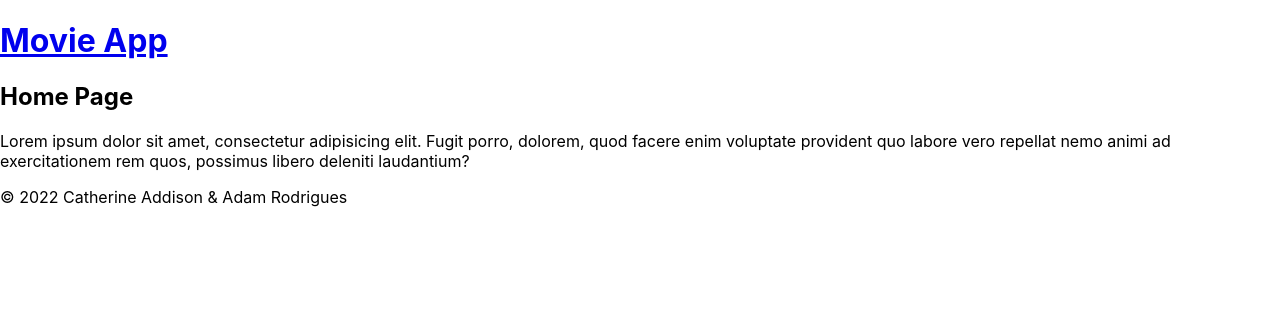
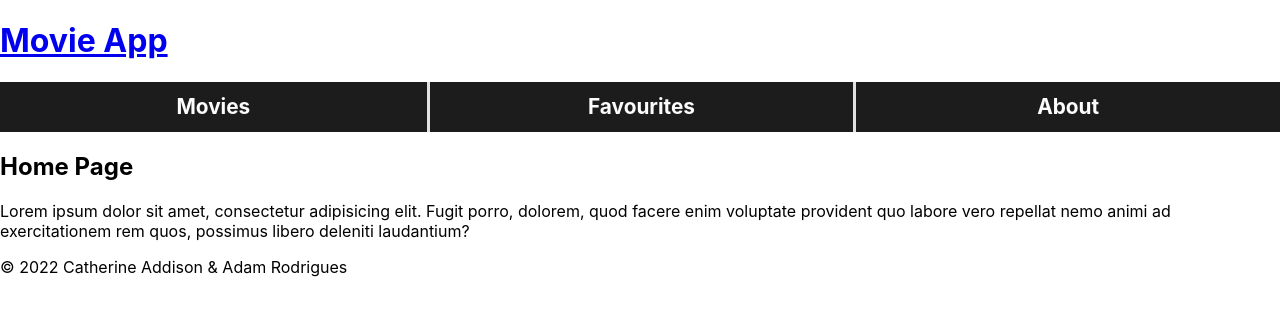
Before and after one commit to CAddison4/ReactProject1, a React (Create React App) app: page / in a window 1280 px wide. Shown: the top 316 px of the page. Built offline with nearby package versions, Linux system fonts and the light colour scheme.

Commit message:
updated nav

```diff
--- a/src/components/Header.js
+++ b/src/components/Header.js
@@ -1,18 +1,16 @@
 // Header
 
-// import Nav from "./Nav";
+import Nav from "./Nav";
+import { Link } from "react-router-dom";
 import { appTitle } from "../globals/globals";
 
 const Header = () => {
   return (
     <header>
-      {/* The below anchor tag code is incorrect...
-			    Use React Router's Link component for internal
-				links */}
       <h1>
-        <a href="/">{appTitle}</a>
+        <Link to="/">{appTitle}</Link>
       </h1>
-      {/* <Nav /> */}
+      {<Nav />}
     </header>
   );
 };
--- a/src/components/Nav.js
+++ b/src/components/Nav.js
@@ -0,0 +1,28 @@
+// Nav
+import { NavLink } from "react-router-dom";
+
+import "../styles/main-nav.css";
+
+const Nav = () => {
+  function blur(e) {
+    e.target.blur();
+  }
+
+  return (
+    <nav className="main-nav" onClick={blur}>
+      <ul>
+        <li>
+          <NavLink to="/">Movies</NavLink>
+        </li>
+        <li>
+          <NavLink to="/favourites">Favourites</NavLink>
+        </li>
+        <li>
+          <NavLink to="/about">About</NavLink>
+        </li>
+      </ul>
+    </nav>
+  );
+};
+
+export default Nav;
--- /dev/null
+++ b/src/styles/main-nav.css
@@ -0,0 +1,36 @@
+.main-nav {
+    width: 100%;
+    background-color: #1c1c1c;
+  }
+
+  .main-nav ul {
+    margin: 0;
+    padding: 0;
+    list-style: none;
+    line-height: 1;
+    display: flex;
+  }
+
+  .main-nav li {
+    flex: 1;
+  }
+
+  .main-nav a {
+    color: #fcfcfc;
+    text-decoration: none;
+    display: block;
+    line-height: 50px;
+    font-size: 1.3em;
+    font-weight: bold;
+    padding: 0;
+    text-align: center;
+  }
+
+  .main-nav li:not(:first-child) a {
+    border-left: 3px solid #e1e1e1;
+  }
+  .main-nav a:hover,
+  .main-nav a:focus,
+  .main-nav a:active {
+    background-color: rgba(white, 0.2);
+  }
```
